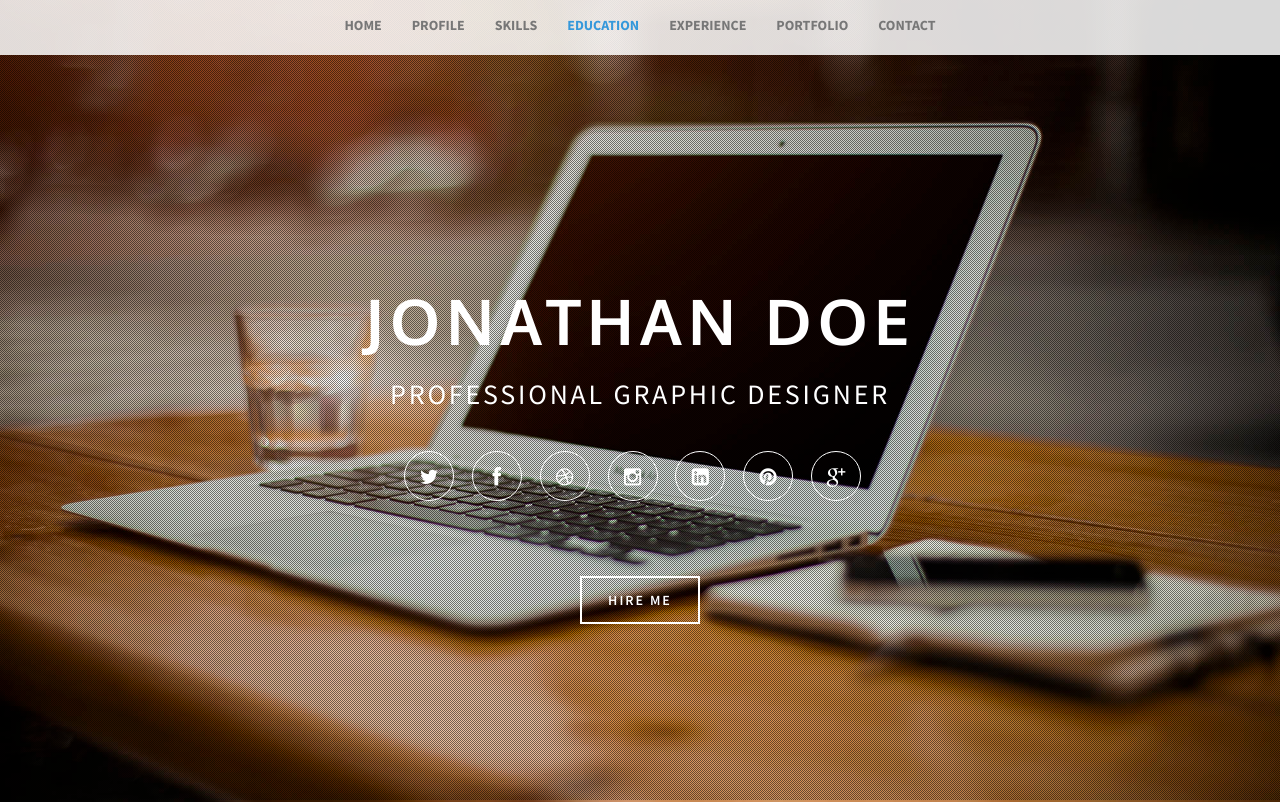
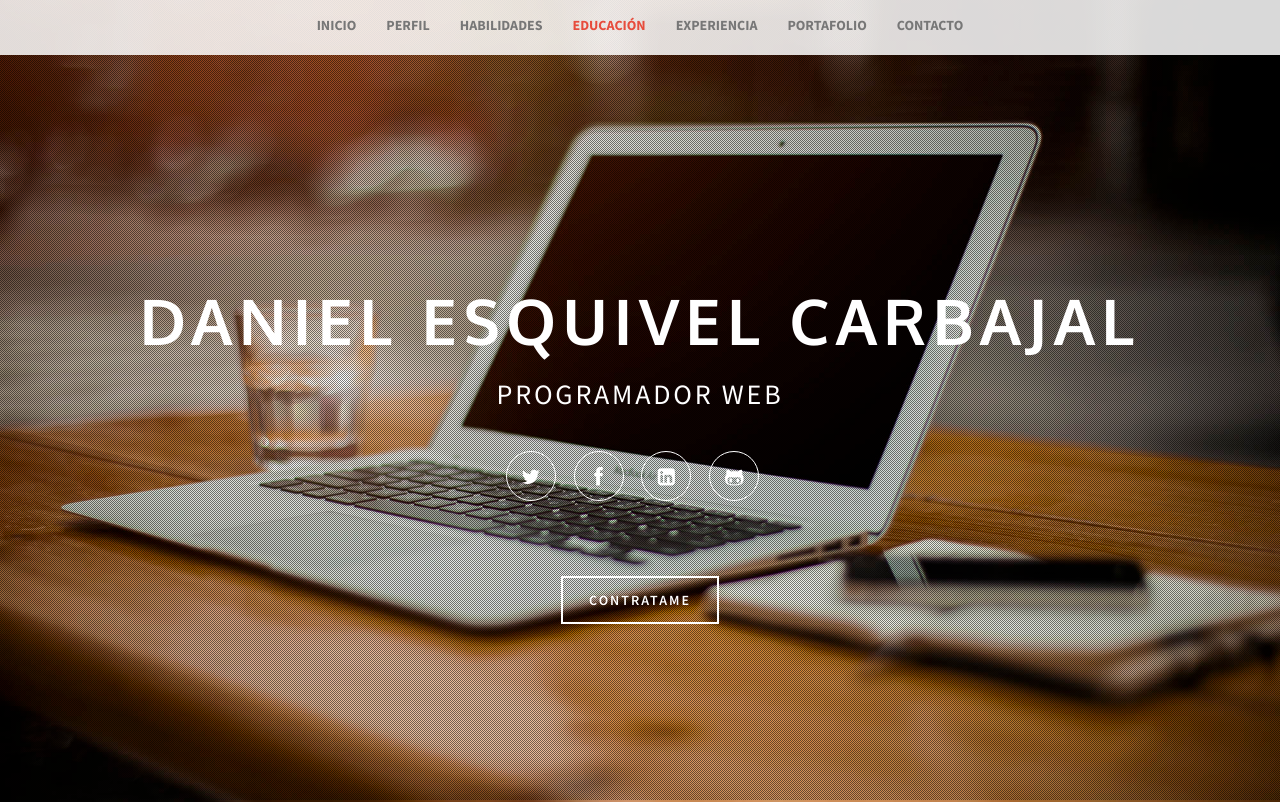
Before and after one commit to Hezkibel/portafolio, a plain HTML site: page index.html in a window 1280 px wide. Shown: the top 802 px of the page. Drawn offline with Linux system fonts and the light colour scheme.

Commit message:
Actualizando Perfil

```diff
--- a/css/main.css
+++ b/css/main.css
@@ -544,7 +544,7 @@ label.valid{
     color:#015786;
 }
 
-.btn-pinterest:hover{
+.btn-github:hover{
     color:#CA2128;
 }
 
--- a/index.html
+++ b/index.html
@@ -6,7 +6,7 @@
     <head>
         <meta charset="utf-8">
         <meta http-equiv="X-UA-Compatible" content="IE=edge">
-        <title>Articulate</title>
+        <title>Daniel Esquivel</title>
         <meta name="description" content="">
         <meta name="viewport" content="width=device-width, initial-scale=1">
         <meta name="author" content="">
@@ -23,9 +23,9 @@
         <link rel="stylesheet" href="css/main.css">
 
         <!-- Color styles -->
-        <link rel="stylesheet" href="css/colors/blue.css">
+        <!-- <link rel="stylesheet" href="css/colors/blue.css"> -->
        <!-- <link rel="stylesheet" href="css/colors/yellow.css">-->
-       <!-- <link rel="stylesheet" href="css/colors/red.css">-->
+       <link rel="stylesheet" href="css/colors/red.css">
        <!--  <link rel="stylesheet" href="css/colors/purple.css">-->
        <!--  <link rel="stylesheet" href="css/colors/orange.css">-->
        <!--  <link rel="stylesheet" href="css/colors/green.css">-->
@@ -55,13 +55,13 @@
         </div>
         <div class="navbar-collapse collapse">
           <ul class="nav navbar-nav" id="main-menu">
-            <li><a href="#page-welcome">Home</a></li>
-            <li><a href="#page-profile">Profile</a></li>
-            <li><a href="#page-skills">Skills</a></li>
-            <li><a href="#page-education">Education</a></li>
-            <li><a href="#page-experience">Experience</a></li>
-            <li><a href="#page-portfolio">Portfolio</a></li>
-            <li><a href="#page-contact">Contact</a></li>
+            <li><a href="#page-welcome">Inicio</a></li>
+            <li><a href="#page-profile">Perfil</a></li>
+            <li><a href="#page-skills">Habilidades</a></li>
+            <li><a href="#page-education">Educación</a></li>
+            <li><a href="#page-experience">Experiencia</a></li>
+            <li><a href="#page-portfolio">Portafolio</a></li>
+            <li><a href="#page-contact">Contacto</a></li>
           </ul>
         </div><!--/.nav-collapse -->
       </div>
@@ -77,20 +77,16 @@
         <div class="container">
             <div class="row">
                 <header class="centered">
-                    <h1>Jonathan Doe</h1>
-                    <p>PROFESSIONAL GRAPHIC DESIGNER</p>
+                    <h1>Daniel Esquivel Carbajal</h1>
+                    <p>PROGRAMADOR WEB</p>
                 </header>
                 <div class="social-icons">
-                        <a href="https://twitter.com/" class="btn btn-round btn-clear btn-twitter"><i class="fa fa-twitter"></i></a>
-                        <a href="https://www.facebook.com/" class="btn btn-round btn-clear btn-facebook"><i class="fa fa-facebook"></i></a>
-                        <a href="https://www.dribbble.com/" class="btn btn-round btn-clear btn-dribbble"><i class="fa fa-dribbble"></i></a>
-                        <a href="https://www.instagram.com/" class="btn btn-round btn-clear btn-instagram"><i class="fa fa-instagram"></i></a>
+                        <a href="https://twitter.com/Ezkivel_Daniel" class="btn btn-round btn-clear btn-twitter"><i class="fa fa-twitter"></i></a>
+                        <a href="https://www.facebook.com/dezquivel" class="btn btn-round btn-clear btn-facebook"><i class="fa fa-facebook"></i></a>
                         <a href="https://www.linkedin.com/" class="btn btn-round btn-clear btn-linkedin"><i class="fa fa-linkedin-square"></i></a>
-                         <a href="https://www.pinterest.com/" class="btn btn-round btn-clear btn-pinterest"><i class="fa fa-pinterest"></i></a>
-                        <a href="https://www.google.com/" class="btn btn-round btn-clear btn-google"><i class="fa fa-google-plus"></i></a>
-
+                         <a href="https://www.pinterest.com/" class="btn btn-round btn-clear btn-github"><i class="fa fa-github-alt"></i></a>
                 </div>
-                <a href="#page-contact" class="btn btn-default hire-me">Hire Me</a>
+                <a href="#page-contact" class="btn btn-default hire-me">Contratame</a>
             </div>
         </div>
     </section><!-- welcome ends -->
```
Also changed, not shown: css/magnific-popup.css.
